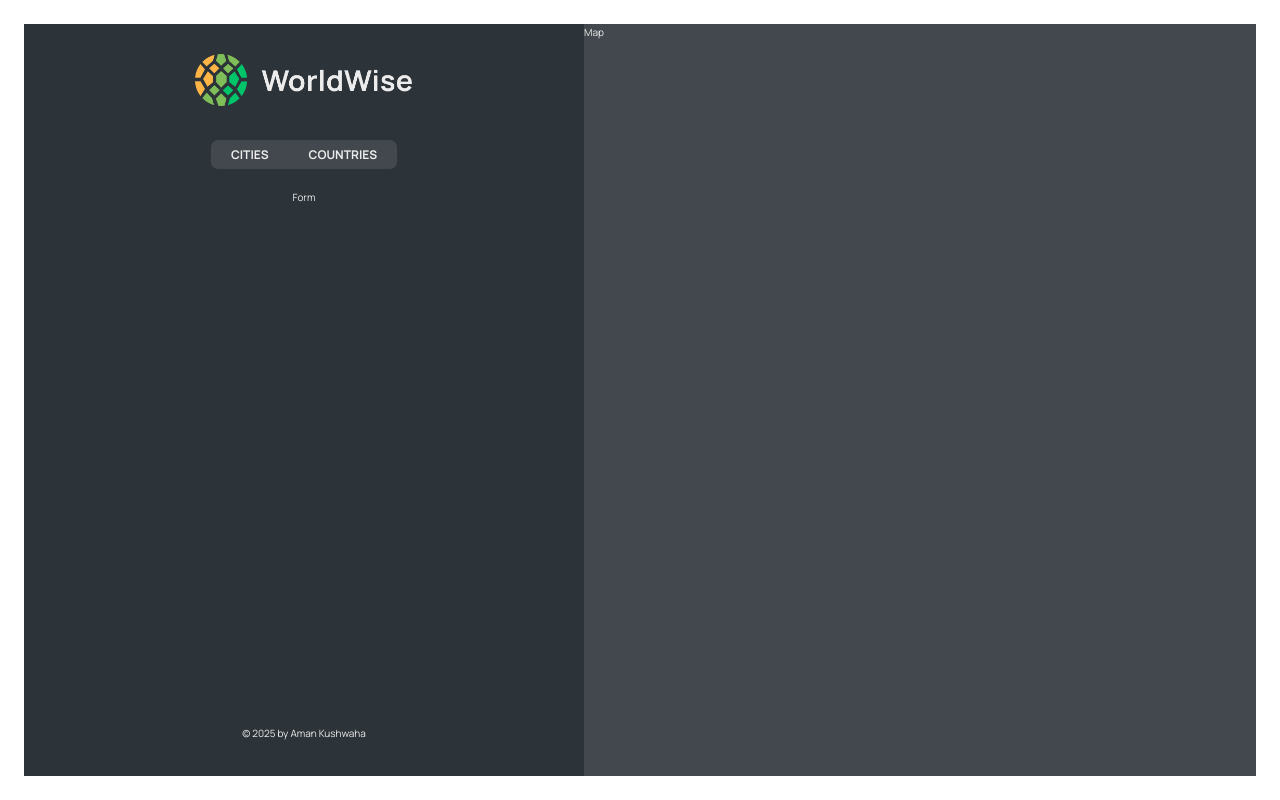
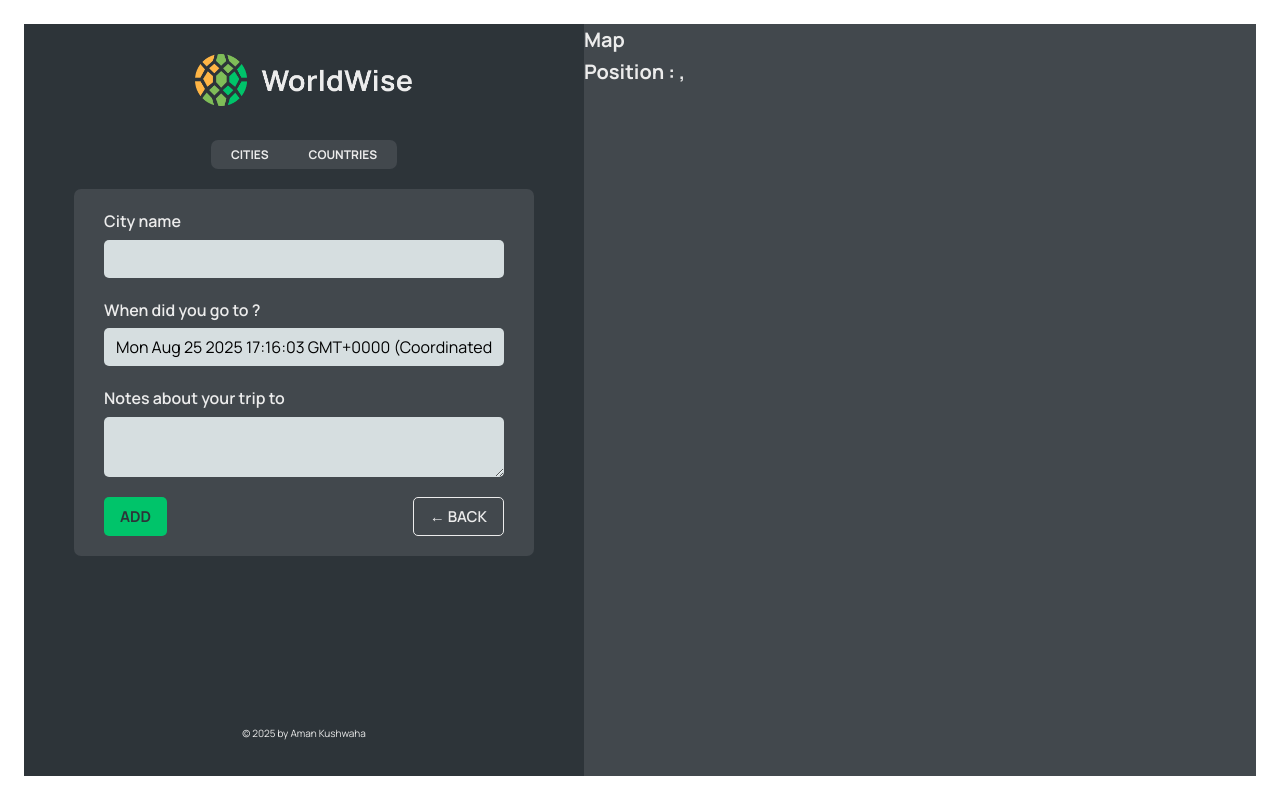
Before and after one commit to amankushwahacodes/WorldWise, a React (Vite) app: page /app/form in a window 1280 px wide. Built offline with nearby package versions, Linux system fonts and the light colour scheme; data requests are answered from the project's data file; the HTML template or start-up script is replaced by a standard one.

Commit message:
Added navigtion

```diff
--- a/src/App.jsx
+++ b/src/App.jsx
@@ -1,4 +1,4 @@
-import { BrowserRouter, Route, Routes } from "react-router-dom"
+import { BrowserRouter, Navigate, Route, Routes } from "react-router-dom"
 import { useEffect, useState } from "react"
 
 import Product from "./pages/Product"
@@ -9,11 +9,12 @@
 import Login from "./pages/Login"
 import CityList from "./components/CityList"
 import CountryList from "./components/CountryList"
+import City from "./components/City"
+import Form from "./components/Form"
 
 const BASE_URL = 'http://localhost:8000'
 
 function App() {
-
   const [cities, setCities] = useState([]);
   const [isLoading, setIsLoading] = useState(false);
   console.log(cities,isLoading)
@@ -44,10 +45,11 @@
         <Route path="pricing" element={<Pricing />} />
         <Route path="login" element={<Login />} />
         <Route path="app" element={<AppLayout />} >
-          <Route index element={<CityList cities={cities} isLoading={isLoading} />} />
+          <Route index element={<Navigate replace to='cities'/>} />
           <Route path="cities" element={<CityList cities={cities} isLoading={isLoading} />} />
+          <Route path="cities/:id" element={<City/>} />
           <Route path="countries" element={<CountryList cities={cities} isLoading={isLoading}/>} />
-          <Route path="form" element={<p>Form</p>} />
+          <Route path="form" element={<Form/>} />
         </Route>
         <Route path="*" element={<PageNotFound />} />
       </Routes>
--- /dev/null
+++ b/src/components/Button.jsx
@@ -0,0 +1,12 @@
+import styles from './Button.module.css'
+
+function Button({children,onClick,type}) {
+    console.log(type)
+    return (
+        <button onClick={onClick} className={`${styles.btn} ${styles[type]}`}>
+            {children}
+        </button>
+    )
+}
+
+export default Button
--- a/src/components/City.jsx
+++ b/src/components/City.jsx
@@ -1,3 +1,4 @@
+import { useParams, useSearchParams } from "react-router-dom";
 import styles from "./City.module.css";
 
 const formatDate = (date) =>
@@ -9,6 +10,12 @@
   }).format(new Date(date));
 
 function City() {
+
+  const {id} = useParams();
+  const [searchParams, setSearchParams] = useSearchParams();
+      console.log(setSearchParams)
+      const lat = searchParams.get("lat");
+      const lng = searchParams.get('lng');
   // TEMP DATA
   const currentCity = {
     cityName: "Lisbon",
@@ -18,44 +25,48 @@
   };
 
   const { cityName, emoji, date, notes } = currentCity;
+  console.log(cityName,emoji,formatDate,styles,date,notes,id)
+  return<>
+  <h1>City {id} </h1>
+  <p>Position : {lng},{lat}</p>
+  </>
 
-  return (
-    <div className={styles.city}>
-      <div className={styles.row}>
-        <h6>City name</h6>
-        <h3>
-          <span>{emoji}</span> {cityName}
-        </h3>
-      </div>
+  // return (
+  //   <div className={styles.city}>
+  //     <div className={styles.row}>
+  //       <h6>City name</h6>
+  //       <h3>
+  //         <span>{emoji}</span> {cityName}
+  //       </h3>
+  //     </div>
 
-      <div className={styles.row}>
-        <h6>You went to {cityName} on</h6>
-        <p>{formatDate(date || null)}</p>
-      </div>
+  //     <div className={styles.row}>
+  //       <h6>You went to {cityName} on</h6>
+  //       <p>{formatDate(date || null)}</p>
+  //     </div>
 
-      {notes && (
-        <div className={styles.row}>
-          <h6>Your notes</h6>
-          <p>{notes}</p>
-        </div>
-      )}
+  //     {notes && (
+  //       <div className={styles.row}>
+  //         <h6>Your notes</h6>
+  //         <p>{notes}</p>
+  //       </div>
+  //     )}
 
-      <div className={styles.row}>
-        <h6>Learn more</h6>
-        <a
-          href={`https://en.wikipedia.org/wiki/${cityName}`}
-          target="_blank"
-          rel="noreferrer"
-        >
-          Check out {cityName} on Wikipedia &rarr;
-        </a>
-      </div>
+  //     <div className={styles.row}>
+  //       <h6>Learn more</h6>
+  //       <a
+  //         href={`https://en.wikipedia.org/wiki/${cityName}`}
+  //         target="_blank"
+  //         rel="noreferrer"
+  //       >
+  //         Check out {cityName} on Wikipedia &rarr;
+  //       </a>
+  //     </div>
 
-      <div>
-        <ButtonBack />
-      </div>
-    </div>
-  );
+  //     <div>
+  //     </div>
+  //   </div>
+  // );
 }
 
 export default City;
--- a/src/components/CityItem.jsx
+++ b/src/components/CityItem.jsx
@@ -1,5 +1,5 @@
+import { Link } from 'react-router-dom';
 import styles from './CityItem.module.css';
-
 
 const formatDate = (date) =>
     new Intl.DateTimeFormat("en", {
@@ -10,15 +10,18 @@
 
 
 function CityItem({city}) {
-    const {cityName , emoji ,date} = city;
+    const {cityName , emoji ,date,id,position} = city;
+    console.log(position)
     return (
-        <li className={styles.cityItem}>
+        <li >
+            <Link className={styles.cityItem} to={`${id}?lat=${position.lat}&lng=${position.lng}`}>
             <span className={styles.emoji}>
                 {emoji}
             </span>
             <h3 className={styles.name}>{cityName}</h3>
             <time className={styles.date}>{formatDate(date)}</time>
             <button className={styles.deleteBtn}>&times;</button>
+            </Link>
         </li>
     )
 }
--- a/src/components/Form.jsx
+++ b/src/components/Form.jsx
@@ -3,6 +3,8 @@
 import { useState } from "react";
 
 import styles from "./Form.module.css";
+import Button from "./Button";
+import { useNavigate } from "react-router-dom";
 
 export function convertToEmoji(countryCode) {
   const codePoints = countryCode
@@ -13,8 +15,9 @@
 }
 
 function Form() {
+  const navigate = useNavigate();
   const [cityName, setCityName] = useState("");
-  const [country, setCountry] = useState("");
+  // const [country, setCountry] = useState("");
   const [date, setDate] = useState(new Date());
   const [notes, setNotes] = useState("");
 
@@ -49,8 +52,11 @@
       </div>
 
       <div className={styles.buttons}>
-        <button>Add</button>
-        <button>&larr; Back</button>
+       <Button type="primary">Add</Button>
+       <Button type="back" onClick={(e)=>{
+        e.preventDefault();
+        navigate(-1)
+        }}>&larr; Back</Button>
       </div>
     </form>
   );
--- a/src/components/Map.jsx
+++ b/src/components/Map.jsx
@@ -1,9 +1,19 @@
+import { useNavigate, useSearchParams } from 'react-router-dom'
 import styles from './Map.module.css'
 
 function Map() {
+    const navigate = useNavigate();
+
+
+    const [searchParams, setSearchParams] = useSearchParams();
+    console.log(setSearchParams)
+    const lat = searchParams.get("lat");
+    const lng = searchParams.get('lng');
+
     return (
-        <div className={styles.mapContainer}>
-            Map
+        <div className={styles.mapContainer} onClick={()=> navigate('form')}>
+            <h1>Map</h1>
+            <h1>Position : {lat} ,{lng}</h1>
         </div>
     )
 }
```
